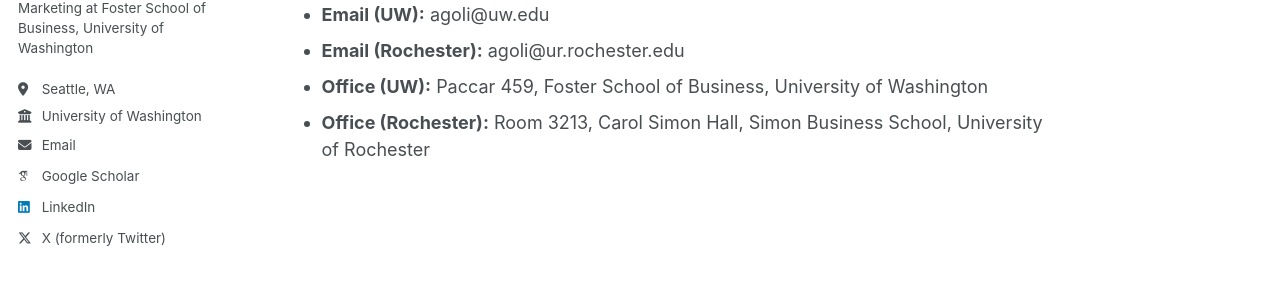
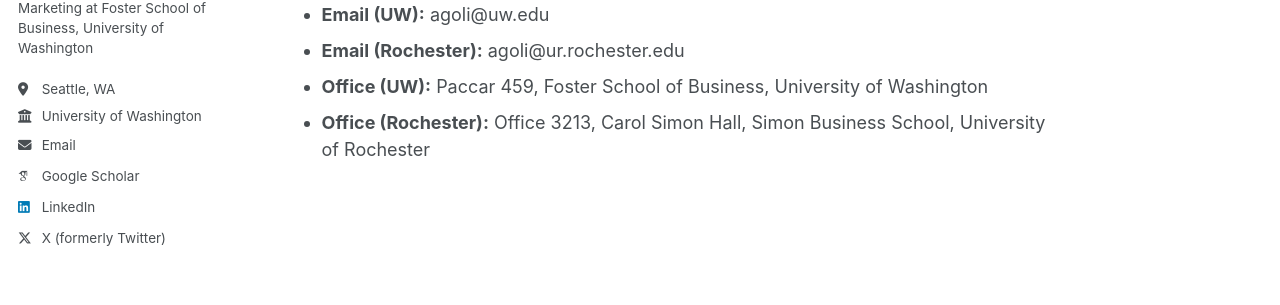
Before and after one commit to golialii/golialii.github.io, a Jekyll site: the page built from _pages/about.md, in a window 1280 px wide and 900 px high, scrolled down 1174 px. Shown: the part 338-643 px from the top of the window. Built offline with Jekyll 4.4.1, drawn with Linux system fonts in a browser that asks for light colours; some web fonts are replaced.

Commit message:
Update about.md

```diff
--- a/_pages/about.md
+++ b/_pages/about.md
@@ -43,4 +43,4 @@ My research interests include digital marketing, advertising, marketing and publ
 * **Email (UW):** agoli@uw.edu
 * **Email (Rochester):** agoli@ur.rochester.edu
 * **Office (UW):** Paccar 459, Foster School of Business, University of Washington
-* **Office (Rochester):** Room 3213, Carol Simon Hall, Simon Business School, University of Rochester
+* **Office (Rochester):** Office 3213, Carol Simon Hall, Simon Business School, University of Rochester
```
